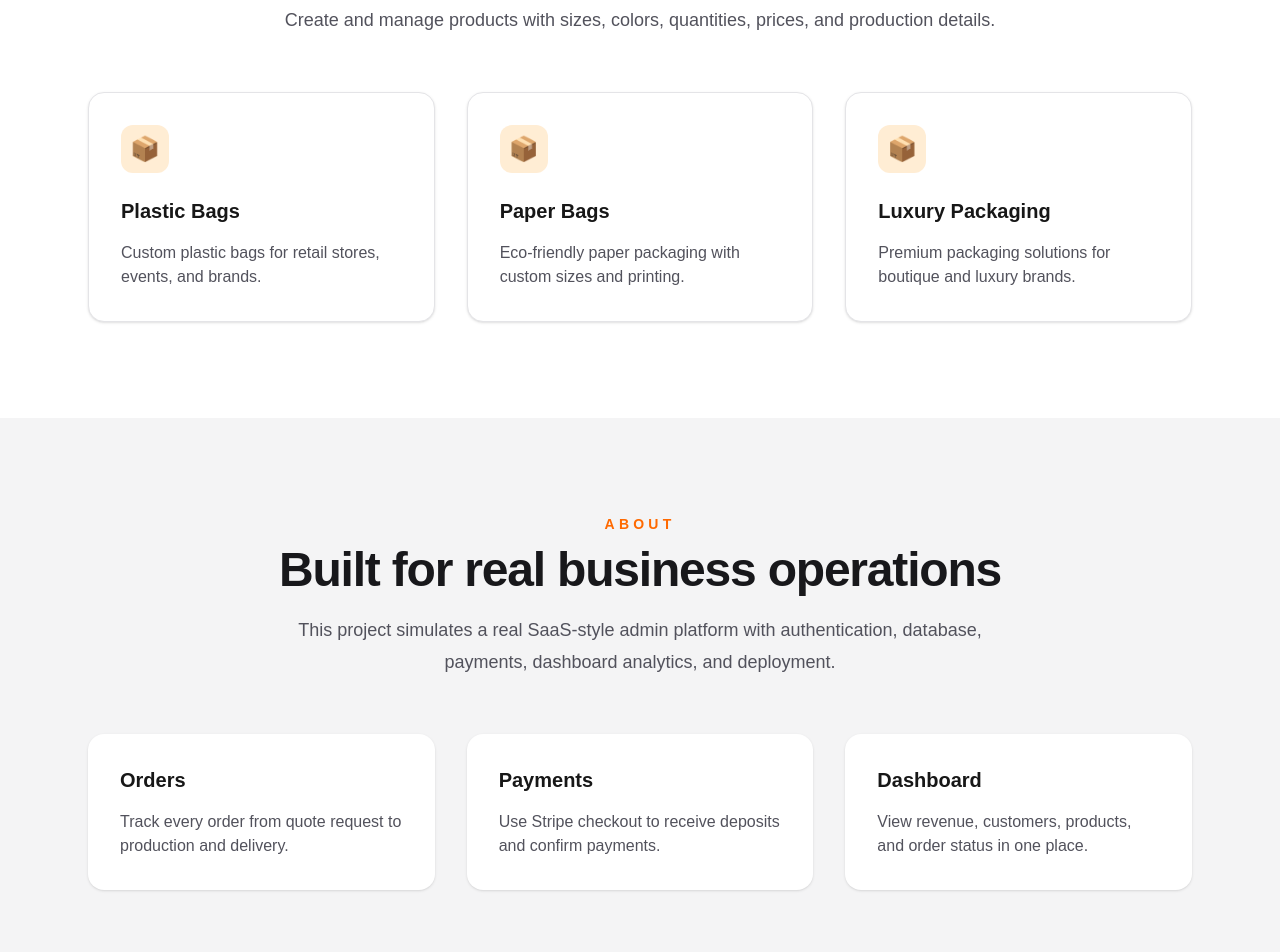
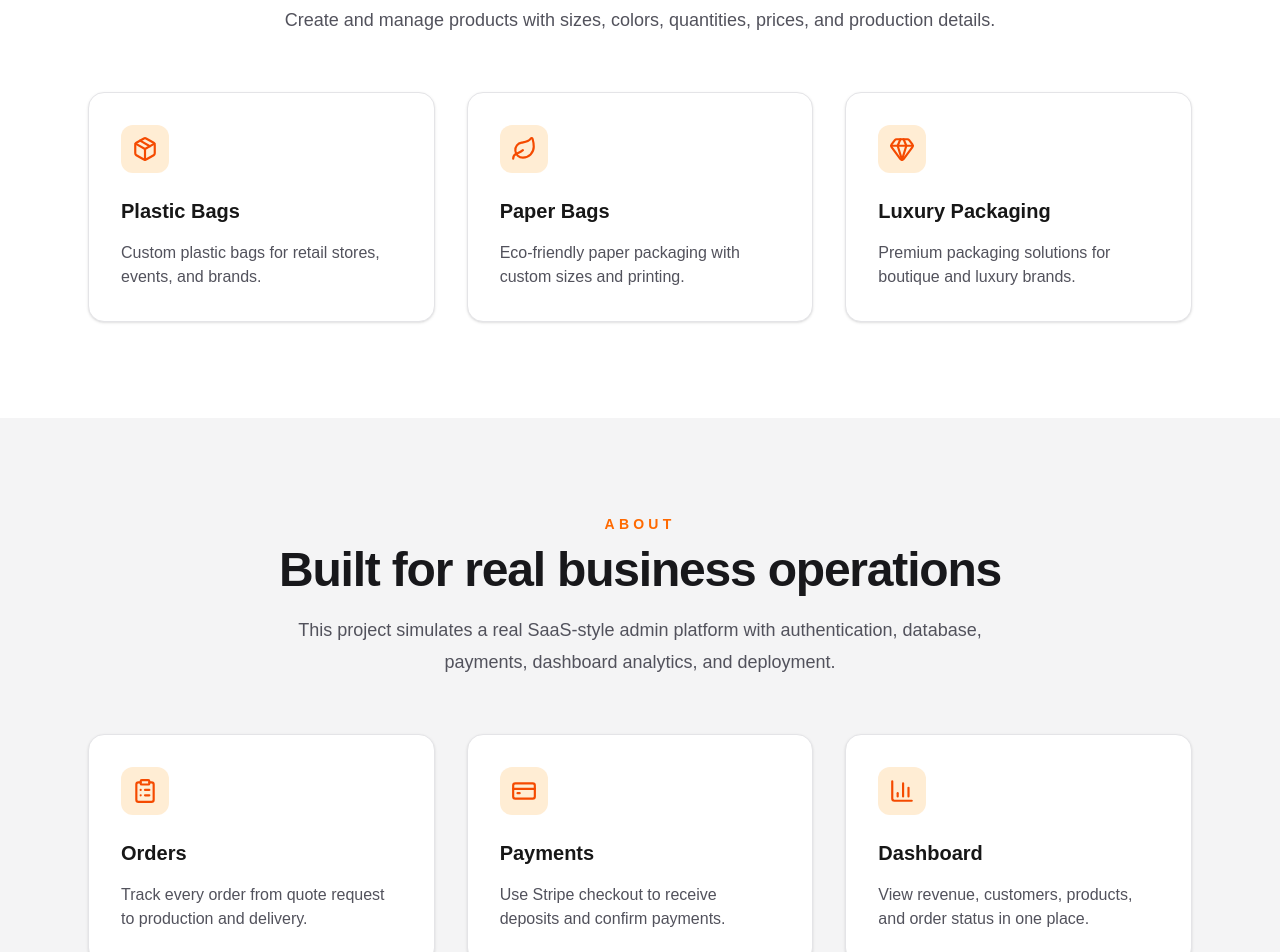
Before and after one commit to birabotto/foxbags-dashboard, a Next.js app: page / in a window 1280 px wide. Shown: the part 1040-1992 px from the top of the page. Built offline with nearby package versions, Linux system fonts and the light colour scheme.

Commit message:
feat: add professional icons to landing page sections

```diff
--- a/package.json
+++ b/package.json
@@ -9,6 +9,7 @@
     "lint": "eslint"
   },
   "dependencies": {
+    "lucide-react": "^1.22.0",
     "next": "16.2.9",
     "react": "19.2.4",
     "react-dom": "19.2.4"
--- a/src/app/components/about.tsx
+++ b/src/app/components/about.tsx
@@ -1,4 +1,28 @@
+import { BarChart3, CreditCard, ClipboardList } from "lucide-react";
+
 import { SectionTitle } from "@/app/components/section-title";
+import { Card } from "@/app/components/ui/card";
+
+const features = [
+  {
+    title: "Orders",
+    description:
+      "Track every order from quote request to production and delivery.",
+    icon: ClipboardList,
+  },
+  {
+    title: "Payments",
+    description:
+      "Use Stripe checkout to receive deposits and confirm payments.",
+    icon: CreditCard,
+  },
+  {
+    title: "Dashboard",
+    description:
+      "View revenue, customers, products, and order status in one place.",
+    icon: BarChart3,
+  },
+];
 
 export function About() {
   return (
@@ -11,26 +35,21 @@ export function About() {
         />
 
         <div className="grid gap-8 md:grid-cols-3">
-          <div className="rounded-2xl bg-white p-8 shadow-sm">
-            <h3 className="text-xl font-bold">Orders</h3>
-            <p className="mt-4 text-zinc-600">
-              Track every order from quote request to production and delivery.
-            </p>
-          </div>
+          {features.map((feature) => {
+            const Icon = feature.icon;
 
-          <div className="rounded-2xl bg-white p-8 shadow-sm">
-            <h3 className="text-xl font-bold">Payments</h3>
-            <p className="mt-4 text-zinc-600">
-              Use Stripe checkout to receive deposits and confirm payments.
-            </p>
-          </div>
+            return (
+              <Card key={feature.title}>
+                <div className="mb-6 flex h-12 w-12 items-center justify-center rounded-xl bg-orange-100 text-orange-600">
+                  <Icon size={26} />
+                </div>
 
-          <div className="rounded-2xl bg-white p-8 shadow-sm">
-            <h3 className="text-xl font-bold">Dashboard</h3>
-            <p className="mt-4 text-zinc-600">
-              View revenue, customers, products, and order status in one place.
-            </p>
-          </div>
+                <h3 className="text-xl font-bold">{feature.title}</h3>
+
+                <p className="mt-4 text-zinc-600">{feature.description}</p>
+              </Card>
+            );
+          })}
         </div>
       </div>
     </section>
--- a/src/app/components/products.tsx
+++ b/src/app/components/products.tsx
@@ -1,3 +1,5 @@
+import { Package, Leaf, Gem } from "lucide-react";
+
 import { SectionTitle } from "@/app/components/section-title";
 import { Card } from "@/app/components/ui/card";
 
@@ -5,14 +7,17 @@ const products = [
   {
     name: "Plastic Bags",
     description: "Custom plastic bags for retail stores, events, and brands.",
+    icon: Package,
   },
   {
     name: "Paper Bags",
     description: "Eco-friendly paper packaging with custom sizes and printing.",
+    icon: Leaf,
   },
   {
     name: "Luxury Packaging",
     description: "Premium packaging solutions for boutique and luxury brands.",
+    icon: Gem,
   },
 ];
 
@@ -26,17 +31,21 @@ export function Products() {
       />
 
       <div className="grid gap-8 md:grid-cols-3">
-        {products.map((product) => (
-          <Card key={product.name}>
-            <div className="mb-6 flex h-12 w-12 items-center justify-center rounded-xl bg-orange-100 text-2xl">
-              📦
-            </div>
+        {products.map((product) => {
+          const Icon = product.icon;
 
-            <h3 className="text-xl font-bold">{product.name}</h3>
+          return (
+            <Card key={product.name}>
+              <div className="mb-6 flex h-12 w-12 items-center justify-center rounded-xl bg-orange-100 text-orange-600">
+                <Icon size={26} />
+              </div>
 
-            <p className="mt-4 text-zinc-600">{product.description}</p>
-          </Card>
-        ))}
+              <h3 className="text-xl font-bold">{product.name}</h3>
+
+              <p className="mt-4 text-zinc-600">{product.description}</p>
+            </Card>
+          );
+        })}
       </div>
     </section>
   );
```
Also changed, not shown: 1 other file (tests, documents, lock files or other folders).
